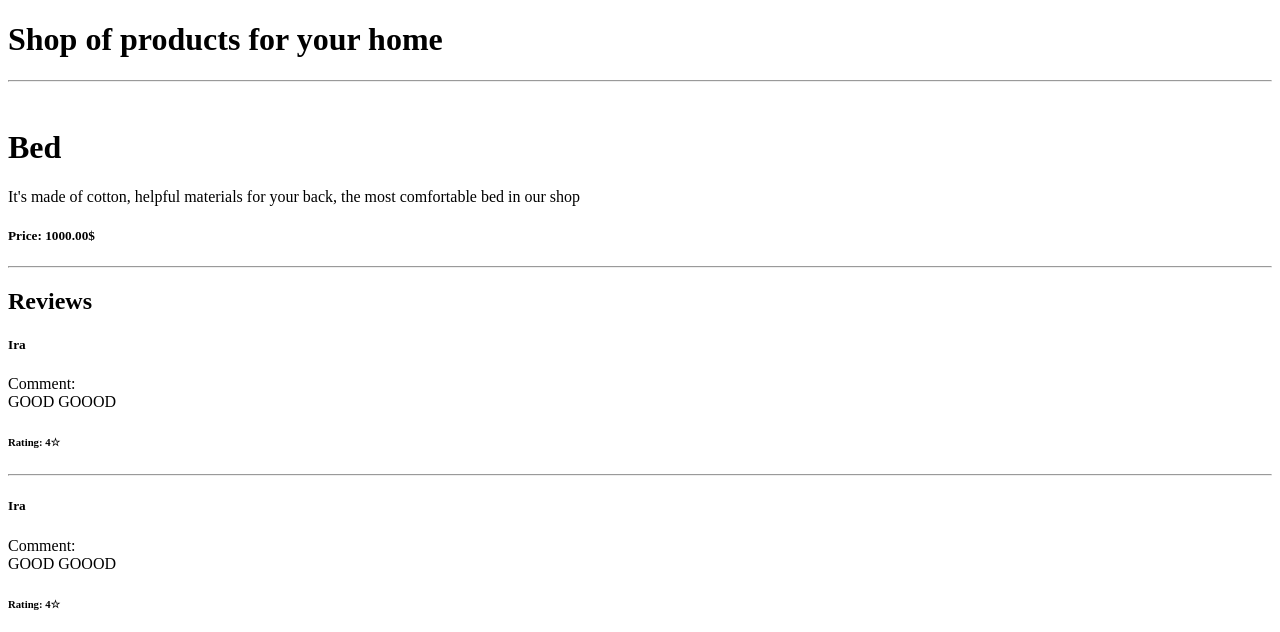
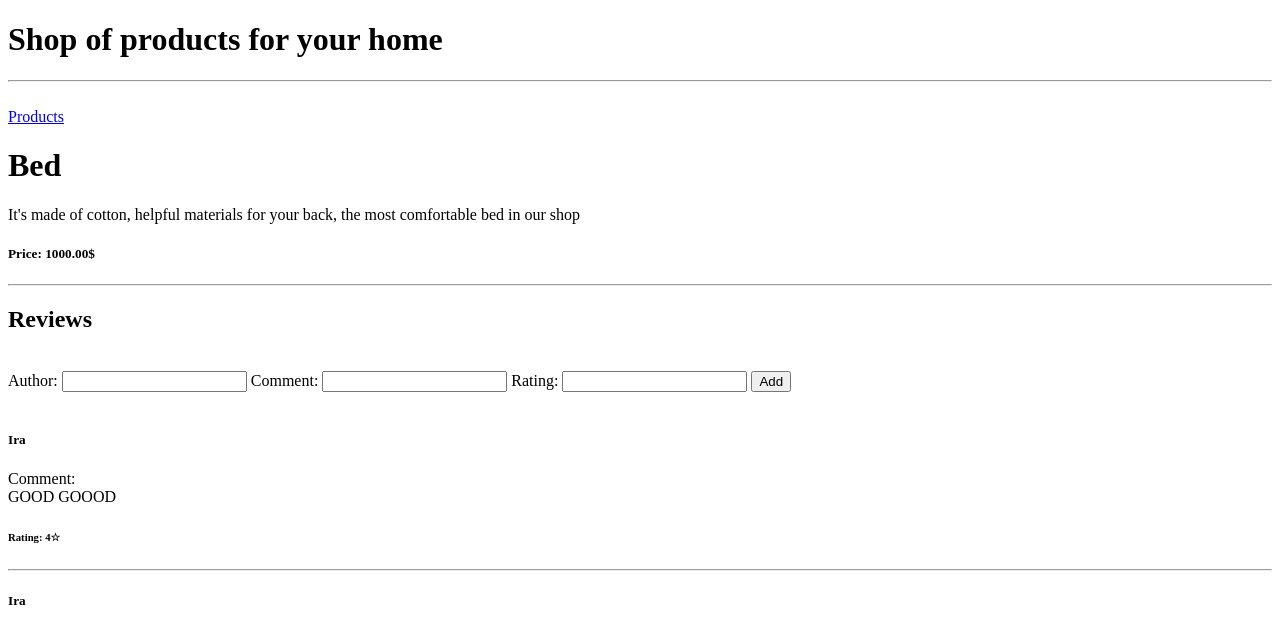
Before and after one commit to Matviyyyyyy/Task9Lesson2Module4, a Django app: page /1/ in a window 1280 px wide. Shown: the top 632 px of the page. Run offline with Django 5.2, Linux system fonts and the light colour scheme; data comes from the database, SQL or seed files in the repository; both versions use the stored data as it was after the commit.

Commit message:
Add view, that adds review to product, few HTMLs and actually requirements

```diff
--- /dev/null
+++ b/requirements.txt
@@ -0,0 +1,5 @@
+asgiref==3.8.1
+Django==5.0.6
+sqlparse==0.5.0
+typing_extensions==4.12.2
+tzdata==2024.1
--- a/shop_app/urls.py
+++ b/shop_app/urls.py
@@ -4,4 +4,5 @@ from shop_app import views
 urlpatterns = [
     path("", views.product_list, name = "products_list"),
     path("<int:product_id>/", views.get_product_by_id, name = "product-details"),
+    path("add-review/<int:product_id>", views.add_review, name = "add-review"),
 ]
--- a/shop_app/views.py
+++ b/shop_app/views.py
@@ -1,5 +1,6 @@
-from django.shortcuts import render
+from django.shortcuts import render, redirect
 from shop_app.models import Product, Review
+from django.http import HttpResponse
 
 def product_list(request):
     products = Product.objects.all()
@@ -24,3 +25,30 @@ def get_product_by_id(request, product_id):
         template_name="shop/product_details.html",
         context=context,
     )
+
+def add_review(request, product_id):
+    if request.method == "POST":
+        review_author = request.POST.get("review_author")
+        review_text = request.POST.get("review_text")
+        review_rating = request.POST.get("review_rating")
+
+        try:
+            product = Product.objects.get(id = product_id)
+        except ValueError:
+            return HttpResponse(
+                "Wrong value for product",
+                status=400
+            )
+        except Product.DoesNotExist:
+            return HttpResponse(
+                "This product doesn't exist",
+                status=404
+            )
+        new_review = Review.objects.create(
+            product = product,
+            author = review_author,
+            text = review_text,
+            rating = review_rating
+        )
+
+        return redirect("product-details", product_id = product.id)
--- a/templates/shop/product_details.html
+++ b/templates/shop/product_details.html
@@ -1,12 +1,27 @@
 {% extends 'base.html' %}
 
 {% block content %}
-
+  <a href = "{% url 'products_list' %}">Products</a>
   <h1>{{ product.name }}</h1>
   <p>{{ product.description }}</p>
   <h5>Price: {{ product.price }}$</h5>
   <hr>
   <h2>Reviews</h2>
+  <br>
+  <form method="POST" action="{% url 'add-review' product.id %}">
+    {% csrf_token %}
+    <label for="review_author">Author:</label>
+    <input type="text" id = "review_author" name = "review_author">
+
+    <label for="review_text">Comment:</label>
+    <input type="text", id = "review_text" name = "review_text">
+
+    <label for="review_rating">Rating:</label>
+    <input type="number", id = "review_rating" name = "review_rating">
+
+    <button type="submit">Add</button>
+  </form>
+  <br>
   {% for review in reviews %}
 
     <h5>{{ review.author }}</h5>
```
Also changed, not shown: db.sqlite3.
